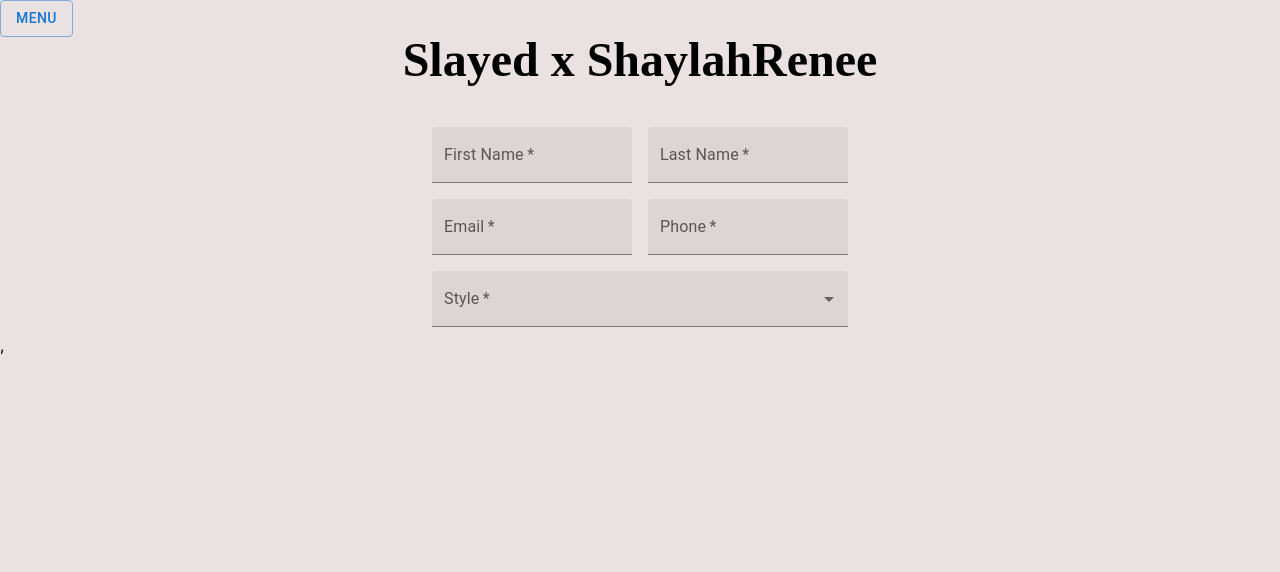
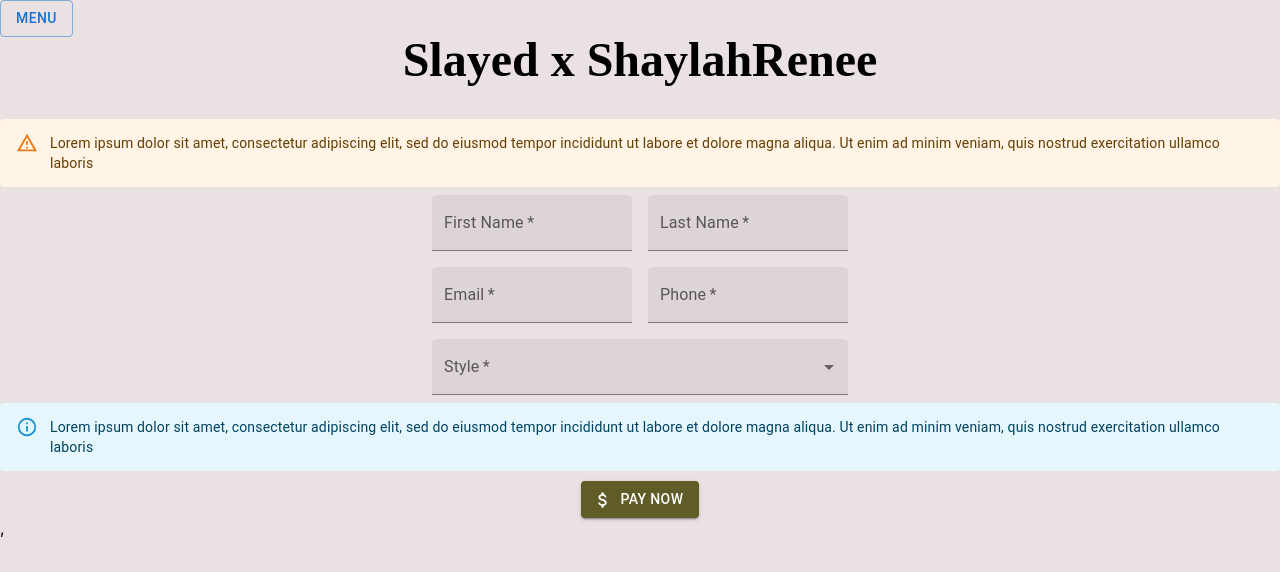
Before and after one commit to JMo911/slayedxshaylahrenee, a React (Create React App) app: page /booking in a window 1280 px wide. Shown: the top 572 px of the page. Built offline with nearby package versions, Linux system fonts and the light colour scheme.

Commit message:
booking page warnings and pay button

```diff
--- a/src/components/BookingPage.css
+++ b/src/components/BookingPage.css
@@ -1,4 +1,5 @@
 .bookingPageWrapper {
   display: flex;
-  justify-content: center;
+  flex-flow: column;
+  align-items: center;
 }
--- a/src/components/BookingPage.tsx
+++ b/src/components/BookingPage.tsx
@@ -1,11 +1,17 @@
-import { Box, FormGroup, TextField } from '@mui/material';
+import { Alert, Box, Button, FormGroup, TextField } from '@mui/material';
 import React from 'react';
 import './BookingPage.css';
 import MultiSelect from './MultiSelect';
+import AttachMoneyIcon from '@mui/icons-material/AttachMoney';
 
 export const BookingPage: React.FC = () => {
   return (
     <div className='bookingPageWrapper'>
+      <Alert severity='warning'>
+        Lorem ipsum dolor sit amet, consectetur adipiscing elit, sed do eiusmod
+        tempor incididunt ut labore et dolore magna aliqua. Ut enim ad minim
+        veniam, quis nostrud exercitation ullamco laboris{' '}
+      </Alert>
       <Box
         component='form'
         sx={{
@@ -45,6 +51,18 @@ export const BookingPage: React.FC = () => {
         </FormGroup>
         <MultiSelect />
       </Box>
+      <Alert severity='info'>
+        Lorem ipsum dolor sit amet, consectetur adipiscing elit, sed do eiusmod
+        tempor incididunt ut labore et dolore magna aliqua. Ut enim ad minim
+        veniam, quis nostrud exercitation ullamco laboris{' '}
+      </Alert>
+      <Button
+        variant='contained'
+        startIcon={<AttachMoneyIcon />}
+        sx={{ marginTop: '10px', backgroundColor: 'var(--olive-green)' }}
+      >
+        Pay Now
+      </Button>
     </div>
   );
 };
```
